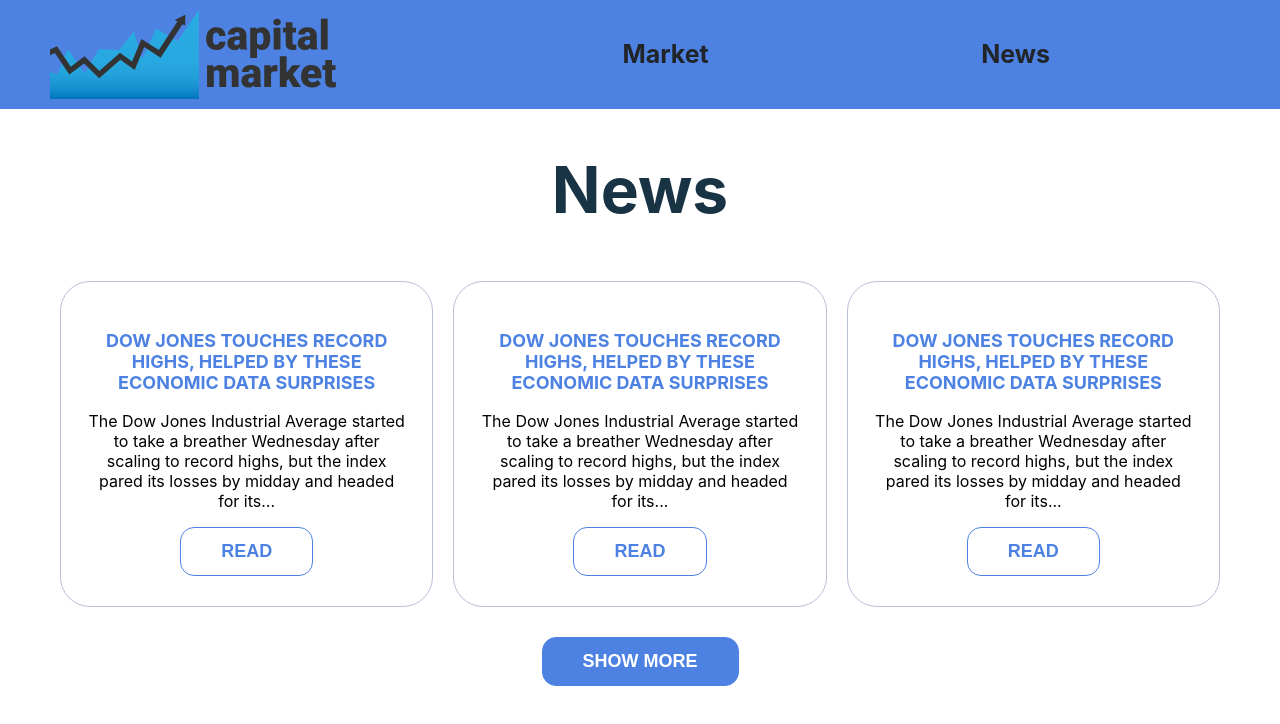
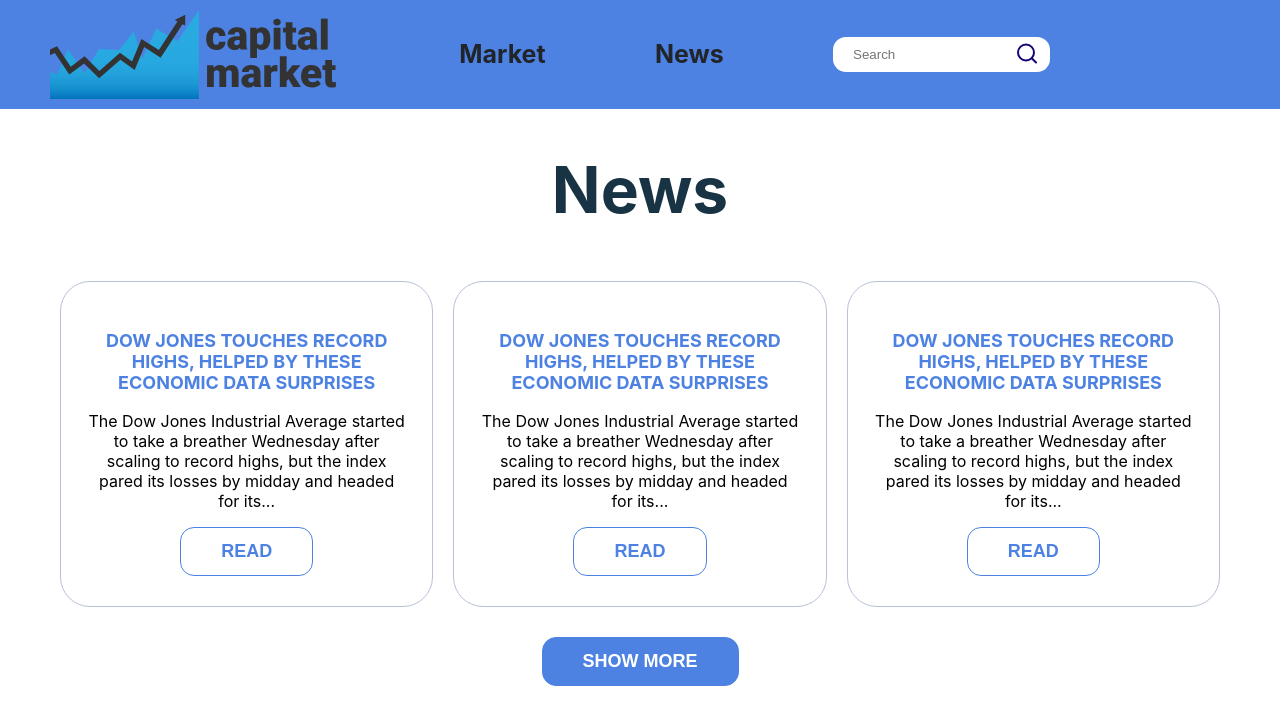
Before and after one commit to Shchekatya/finance, a React (Create React App) app: page / in a window 1280 px wide. Shown: the top 724 px of the page. Built offline with nearby package versions, Linux system fonts and the light colour scheme.

Commit message:
fix: layout

```diff
--- a/src/components/layout.tsx
+++ b/src/components/layout.tsx
@@ -1,4 +1,4 @@
-import { Link } from "react-router-dom";
+import { useState } from 'react'
 import styled from 'styled-components'
 
 export type TChildren = {
@@ -31,8 +31,28 @@
 }
 `
 
+const InputWrap = styled.form`
+position: relative;
+`
+
+const Input = styled.input`
+border-radius: 13px;
+padding: 10px 20px;
+border: none;
+outline: none;
+`
+const SearchButton = styled.button`
+border:none;
+background: none;
+position: absolute;
+right: 5px;
+top: 3px;
+`
+
+
 
 export const Layout = ({ children }: TChildren) => {
+  const [search, setSearch] = useState('')
   return (
     <>
       <Header>
@@ -40,14 +60,23 @@
           <img src="\imgs\capital-market.svg" width={300} />
           <a href="/">Market</a>
           <a href="/">News</a>
-          {/* <Ul>
-            <li>
-              <a href="/">Market</a>
-            </li>
-            <li>
-              <a href="/">News</a>
-            </li>
-          </Ul> */}
+          <InputWrap
+            onSubmit={(e) => {
+              e.preventDefault()
+              alert(`Поиск не работает. Поищите '${search}' в другом месте`)
+              setSearch('')
+            }}
+          >
+            <Input
+              placeholder="Search"
+              value={search}
+              onChange={(e) => {
+                setSearch(e.target.value)
+                console.log(search)
+              }}
+            />
+            <SearchButton type="submit"><img src="imgs/search.svg" /></SearchButton>
+          </InputWrap>
         </Nav>
       </Header>
       <main>{children}</main>
```
Also changed, not shown: public/imgs/search.svg (added).
